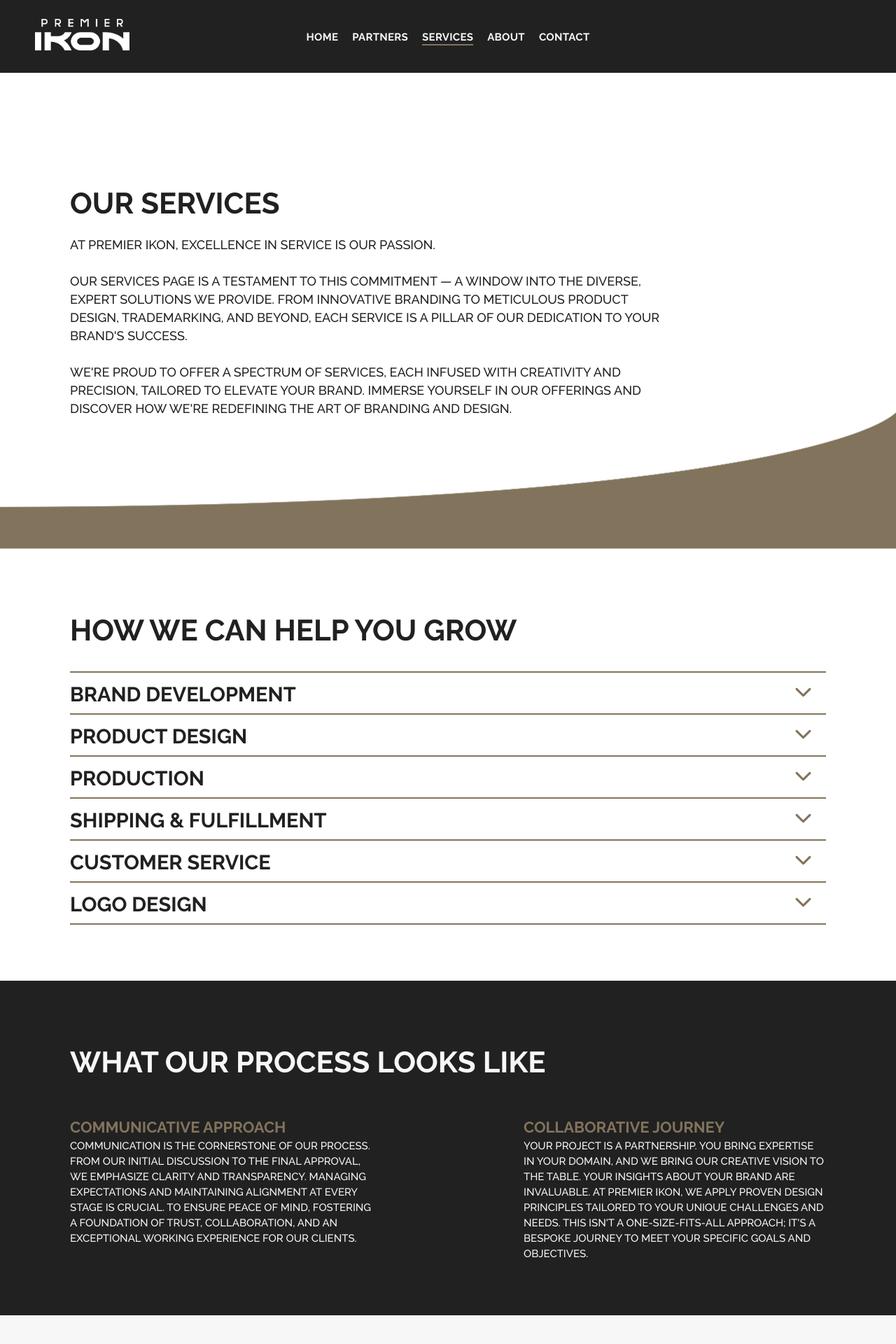
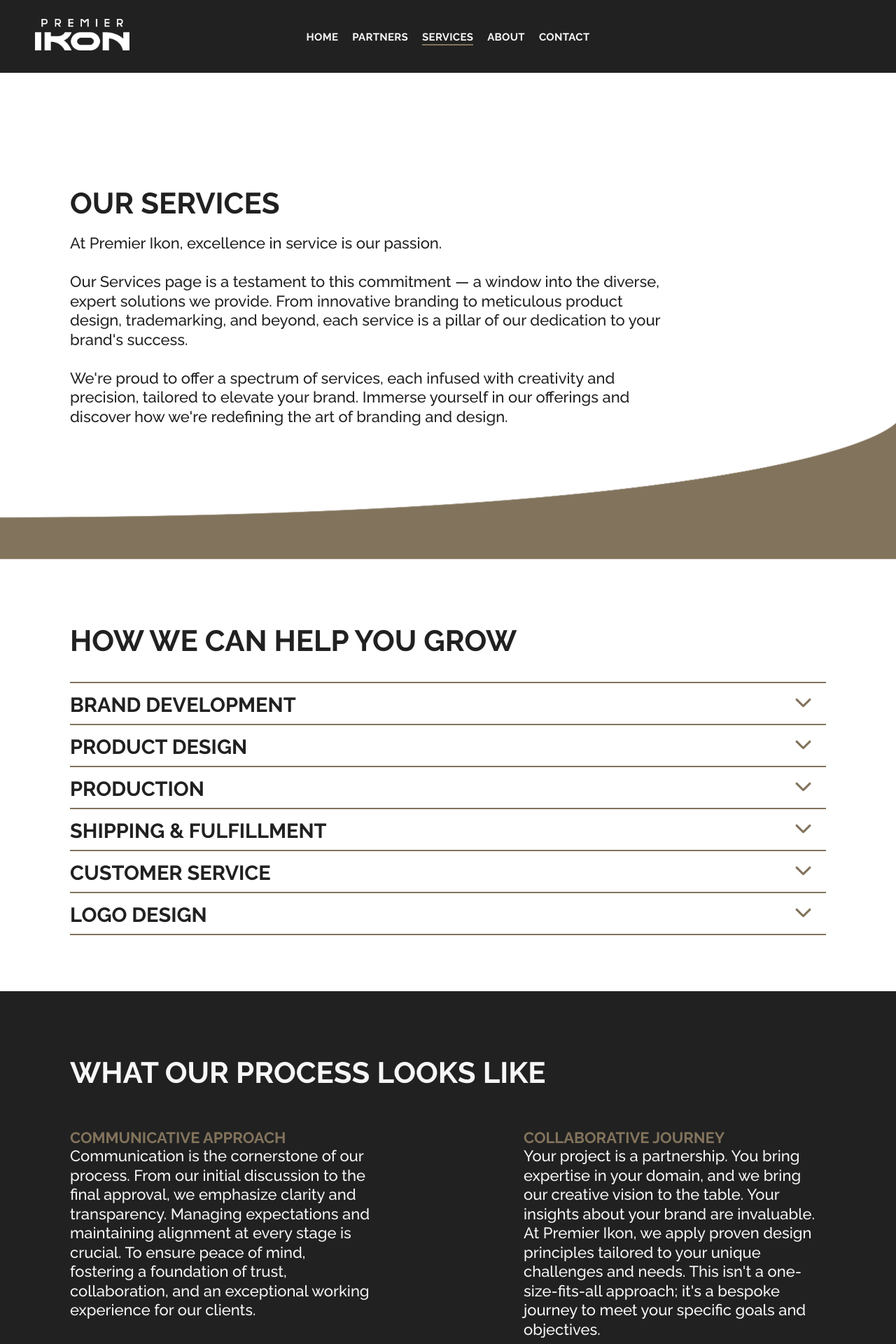
Before and after one commit to necti-inc/premier-ikon, a Next.js app: page /services in a window 1280 px wide. Shown: the top 1920 px of the page at 70% size. Built offline with nearby package versions, Linux system fonts and the light colour scheme.

Commit message:
Changes from Mel

```diff
--- a/src/app/theme.js
+++ b/src/app/theme.js
@@ -15,7 +15,7 @@ const theme = {
   fontSizeS: 32, //750px -> 30px, 580px -> 28px,
   fontSizeXS: 22, //580px -> 20px, 475px -> 18px
   fontSizeBox: 30,
-  fontSizeDescription: 26, //750px -> 20px, 580px -> 18px
+  fontSizeDescription: 22, //750px -> 20px, 580px -> 18px
   fontSizeButton: 23,
   fontSizeButtonText: 24,
   fontSizeButtonIcon: 20,
--- a/src/components/navigation-footer/Footer.jsx
+++ b/src/components/navigation-footer/Footer.jsx
@@ -116,7 +116,7 @@ const Footer = () => {
             </a>
           </p>
           <p style={{ color: theme.lightTan }} className={style.copyRightText}>
-            ©Premier Ikon LLC. All Rights Reserved
+            ©Premier Ikon Inc. All Rights Reserved
           </p>
         </div>
       </div>
--- a/src/sections/about-header/about-header.module.css
+++ b/src/sections/about-header/about-header.module.css
@@ -8,10 +8,8 @@
 
 .description {
     text-align: left;
-    text-transform: uppercase;
-    font-variant: all-small-caps;
     font-weight: 500;
-    line-height: 1;
+    line-height: 1.25;
     margin-bottom: 40px;
     width: 80%;
 }
--- a/src/sections/contact-form/contact-form.module.css
+++ b/src/sections/contact-form/contact-form.module.css
@@ -27,9 +27,7 @@
 
 .subtitle {
     margin-top: 5px;
-    text-transform: uppercase;
-    font-variant: all-small-caps;
-    line-height: 1;
+    line-height: 1.5;
     width: 90%;
     font-weight: 500;
 }
--- a/src/sections/partners-header/partners-header.module.css
+++ b/src/sections/partners-header/partners-header.module.css
@@ -27,10 +27,8 @@
 
 .description {
     text-align: left;
-    text-transform: uppercase;
-    font-variant: all-small-caps;
     font-weight: 500;
-    line-height: 1;
+    line-height: 1.25;
     margin-bottom: 40px;
 }
 
--- a/src/sections/services-header/services-header.module.css
+++ b/src/sections/services-header/services-header.module.css
@@ -14,10 +14,8 @@
 
 .description {
     text-align: left;
-    text-transform: uppercase;
-    font-variant: all-small-caps;
     font-weight: 500;
-    line-height: 1;
+    line-height: 1.25;
     margin-bottom: 40px;
     width: 80%;
 }
--- a/src/sections/services-process/ServicesProcess.jsx
+++ b/src/sections/services-process/ServicesProcess.jsx
@@ -24,10 +24,10 @@ function ServicesProcess() {
             className={styles.lowerDescription}
             style={{ color: theme.lightTan, fontSize: theme.fontSizeXS }}
           >
-            communication is the cornerstone of our process. From our initial
+            Communication is the cornerstone of our process. From our initial
             discussion to the final approval, we emphasize clarity and
             transparency. Managing expectations and maintaining alignment at
-            every stage is crucial. to ensure peace of mind, fostering a
+            every stage is crucial. To ensure peace of mind, fostering a
             foundation of trust, collaboration, and an exceptional working
             experience for our clients.
           </p>
--- a/src/sections/services-process/services-process.module.css
+++ b/src/sections/services-process/services-process.module.css
@@ -33,9 +33,8 @@
 
 .lowerDescription {
     font-weight: 500;
-    text-transform: uppercase;
-    font-variant: all-small-caps;
-    line-height: 1;
+    line-height: 1.25;
+    margin-bottom: 40px;
 }
 
 @media only screen and (max-width: 750px) {
```
